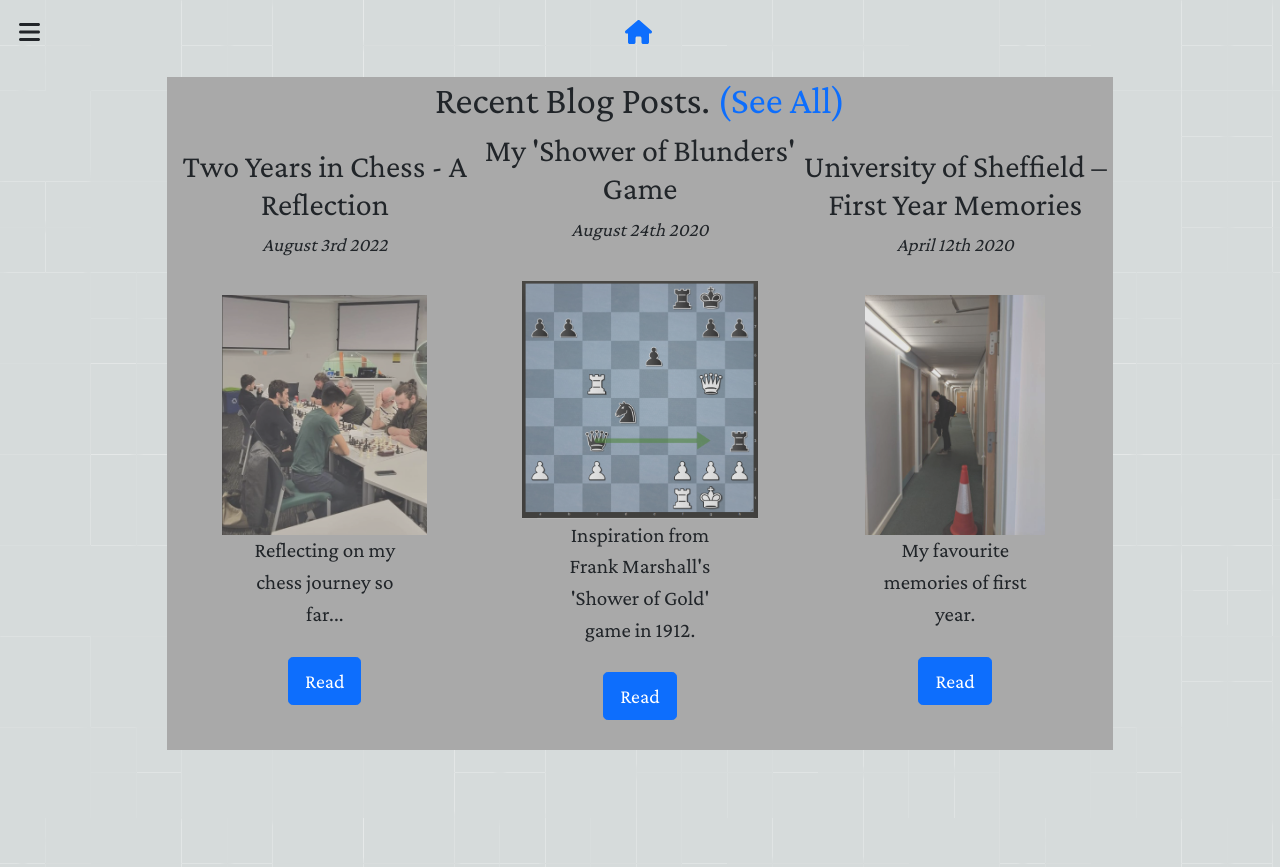
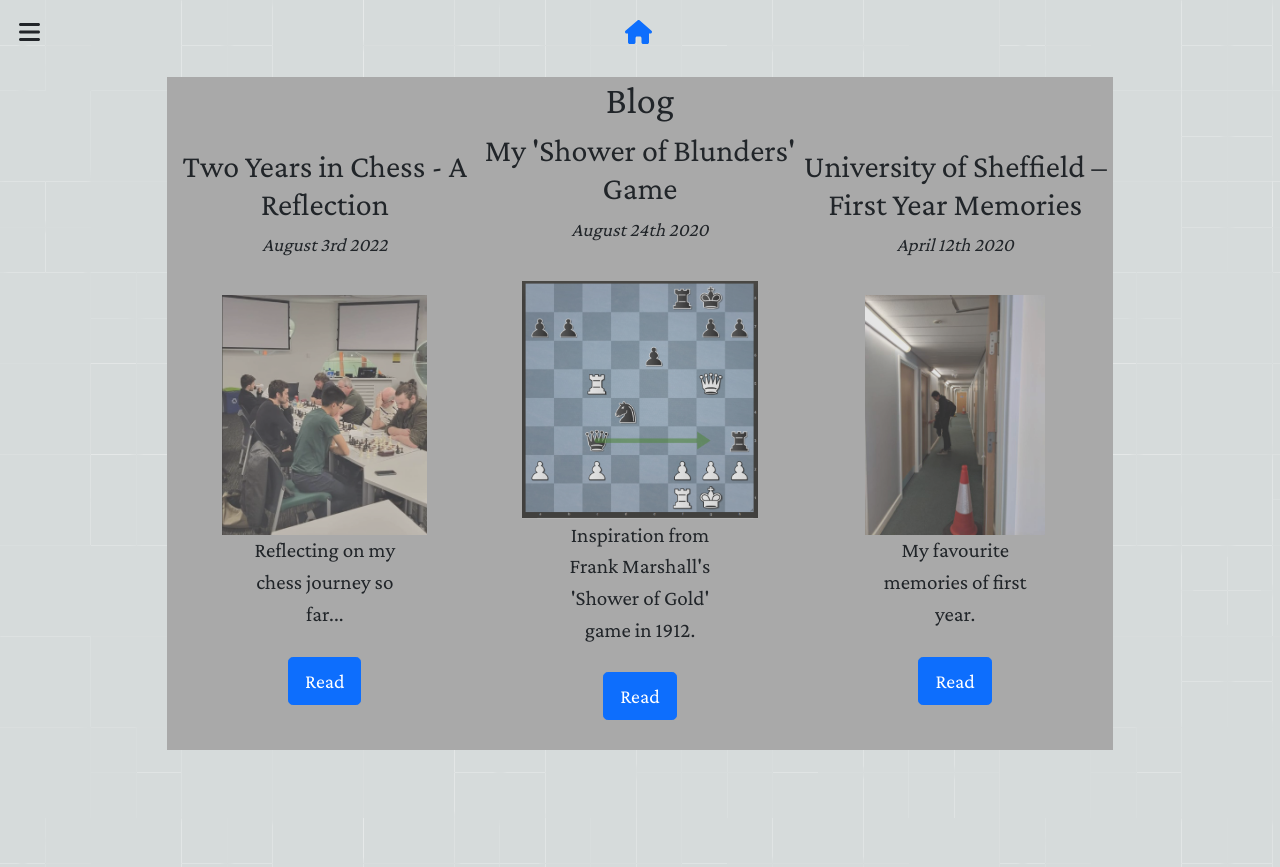
Before and after one commit to jluong23/blog, a React (Create React App) app: page /blog/posts in a window 1280 px wide. Built offline with nearby package versions, Linux system fonts and the light colour scheme.

Commit message:
More props to blog and project overviews to differ from home and pages

```diff
--- a/src/App.js
+++ b/src/App.js
@@ -4,6 +4,7 @@ import Home from "./pages/Home";
 import BlogPost from "./pages/BlogPost";
 import "./styling.css";
 import BlogOverview from "./components/BlogOverview";
+import BlogPage from "./pages/BlogPage";
 import ProjectOverview from "./components/ProjectOverview";
 import styled from "styled-components";
 import React, { useEffect, useRef, useState } from "react";
@@ -31,15 +32,9 @@ const App = () => {
   const refs = {
     projectRef: useRef(),
     navMenuRef: useRef(),
-    scrollDownButtonRef: useRef(),
   }
 
-  // // used to print refs when updated
-  // useEffect(() => {
-  //   console.log(refs);
-  // }, [refs])
-
-  function getLatestBlogs(n){
+  function getLatestBlogs(n, category){
     // gets n latest blogs, starting from most recent
     let sortedBlogs = [...blogData]
     sortedBlogs.sort(function(a,b){
@@ -69,9 +64,9 @@ const App = () => {
         <ContentWrapper>
           <Routes>
             <Route path="/" element={<Home setNavMenuFocus={setNavMenuFocus} scrollTo={scrollTo} setAbsoluteHeader={setAbsoluteHeader} getLatestBlogs={getLatestBlogs} ref={refs}/>} />
-            <Route path="/posts" element={<BlogOverview getLatestBlogs={getLatestBlogs}/>} />
+            <Route path="/posts" element={<BlogPage getLatestBlogs={getLatestBlogs}/>} />
             <Route path="/posts/:blogId" element={<BlogPost />}/>
-            <Route path="/projects" element={<ProjectOverview/>} />
+            <Route path="/projects" element={<ProjectOverview title={"Projects"}/>} />
             <Route path="/about" element={<About/>} />
           </Routes>
         </ContentWrapper>
--- a/src/blogs/BlogData.json
+++ b/src/blogs/BlogData.json
@@ -4,20 +4,23 @@
         "date": "2020/08/24",
         "title": "My 'Shower of Blunders' Game",
         "description": "Inspiration from Frank Marshall's 'Shower of Gold' game in 1912.",
-        "thumbnail": "23.webp"
+        "thumbnail": "23.webp",
+        "tags": ["chess"]
     },
     {
         "id": 2,
         "date": "2020/04/12",
         "title": "University of Sheffield – First Year Memories",
         "description": "My favourite memories of first year.",
-        "thumbnail": "whatsapp-image-2020-04-12-at-10.48.26-1.jpeg"
+        "thumbnail": "whatsapp-image-2020-04-12-at-10.48.26-1.jpeg",
+        "tags": ["University"]
     },
     {
         "id": 3,
         "date": "2022/08/03",
         "title": "Two Years in Chess - A Reflection",
         "description": "Reflecting on my chess journey so far...",
-        "thumbnail": "summer_league.jpg"
+        "thumbnail": "summer_league.jpg",
+        "tags": ["Chess", "University"]
     }
 ]
--- a/src/components/BlogOverview.js
+++ b/src/components/BlogOverview.js
@@ -5,6 +5,8 @@ import { Link } from "react-router-dom";
 
 const Wrapper = styled.div`
   background-color: darkgray;
+  margin-left: auto;
+  margin-right: auto;
   @media screen and (min-width: 1200px) {
       width: 75%;
   }
@@ -29,13 +31,18 @@ const Blogs = styled.div`
     }
   }
 
-`
-const NUM_BLOGS_TO_RECEIVE = 3;
-const BlogOverview = ({getLatestBlogs}) => {
-  let recentBlogs = getLatestBlogs(NUM_BLOGS_TO_RECEIVE);
+  `
+const BlogOverview = ({getLatestBlogs, numBlogs, title}) => {
+  const DEFAULT_NUM_BLOGS = 3;
+  // default title is for home page, can be changed via props
+  const HOME_TITLE = <h1>Recent Blog Posts. <Link to="/posts">(See All)</Link></h1>
+  if(!numBlogs){
+    numBlogs = DEFAULT_NUM_BLOGS;
+  }
+  let recentBlogs = getLatestBlogs(numBlogs);
   return (
     <Wrapper id="blog">
-      <h1>Recent Blog Posts. <Link to="/posts">(See All)</Link></h1>
+      {title ? <h1>{title}</h1> : HOME_TITLE}
       <Blogs>
         {recentBlogs.map((blog) => {
           let url = "/posts/" + blog["id"];
--- a/src/components/ProjectOverview.js
+++ b/src/components/ProjectOverview.js
@@ -18,12 +18,15 @@ const Projects = styled.div`
   flex-direction: column;
 `
 
-const ProjectOverview = React.forwardRef((props, ref) => {
+const ProjectOverview = React.forwardRef(({title, projectIds}, ref) => {
+  const HOME_TITLE = <h1>Recent Projects. <Link to="/projects">(See All)</Link></h1>
+  // projectIds: only show these projects. If empty, map over all projects (projectData)
+  let projectsToShow = projectIds ?  projectData.filter((project) => projectIds.includes(project.id)) : projectData
   return (
     <Wrapper ref={ref} id="projects">
-      <h1>Projects. <Link to="/projects">(See All)</Link></h1>
+      {title ? <h1>{title}</h1> : HOME_TITLE}
       <Projects>
-        {projectData.map((project) => {
+        {projectsToShow.map((project) => {
           let thumbnail = require("../projects/thumbnails/" + project["thumbnail"]);
           return (
             <Article
--- /dev/null
+++ b/src/pages/BlogPage.js
@@ -0,0 +1,19 @@
+import {React} from "react";
+import { useParams } from "react-router-dom";
+import styled from "styled-components";
+import blogData from "../blogs/BlogData.json";
+import moment from "moment";
+import BlogOverview from "../components/BlogOverview";
+const Wrapper = styled.div`
+  padding: .5em;
+`
+
+
+const BlogPage = ({getLatestBlogs}) => {
+    return <div>
+        <BlogOverview title={"Blog"} getLatestBlogs={getLatestBlogs} numBlogs={"100"}/>
+
+    </div>
+};
+
+export default BlogPage;
--- a/src/pages/Home.js
+++ b/src/pages/Home.js
@@ -59,7 +59,7 @@ const HomeContent = styled.div`
 `
 
 const Home = React.forwardRef(({setNavMenuFocus, scrollTo, setAbsoluteHeader, getLatestBlogs}, ref) => {
-  const {projectRef, scrollDownButtonRef} = ref;
+  const {projectRef} = ref;
   // track the scroll y position of page, relative to projectRef
   const [scrollYProject, setscrollYProject] = useState(0);
   const [scrollUpArrow, setScrollUpArrow] = useState(false);
@@ -113,7 +113,7 @@ const Home = React.forwardRef(({setNavMenuFocus, scrollTo, setAbsoluteHeader, ge
           <button className="btn btn-primary btn-lg">Read my latest blog</button>
         </Link>
         <SocialMediaIcons />
-        <ScrollDownButton ref={scrollDownButtonRef} onClick={() => {scrollTo(projectRef); }}>
+        <ScrollDownButton onClick={() => {scrollTo(projectRef); }}>
             <FontAwesomeIcon icon={faCircleArrowDown}/>
         </ScrollDownButton>
       </HomeScreen>
@@ -124,7 +124,7 @@ const Home = React.forwardRef(({setNavMenuFocus, scrollTo, setAbsoluteHeader, ge
       </ScrollUpArrow>
       }
       <HomeContent>
-        <ProjectOverview ref={projectRef}/>
+        <ProjectOverview ref={projectRef} projectIds={[1,2]}/>
         <BlogOverview getLatestBlogs={getLatestBlogs}/>
         <About/>
       </HomeContent>
```
